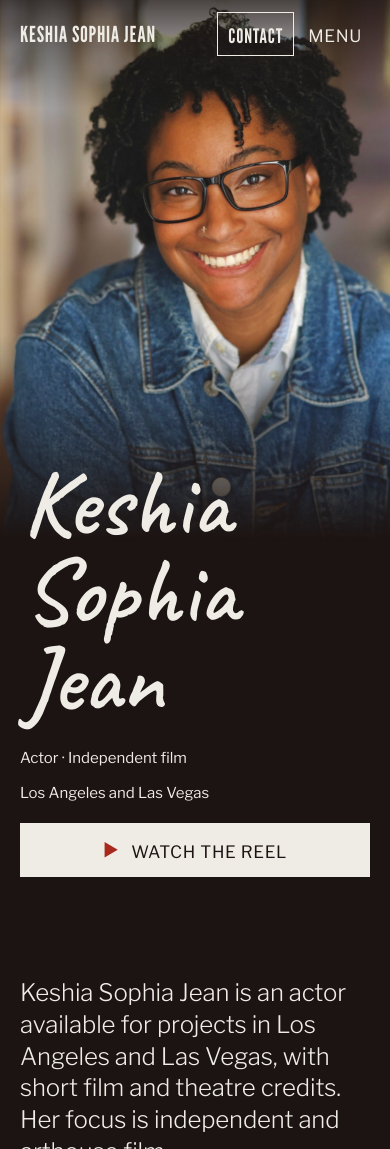
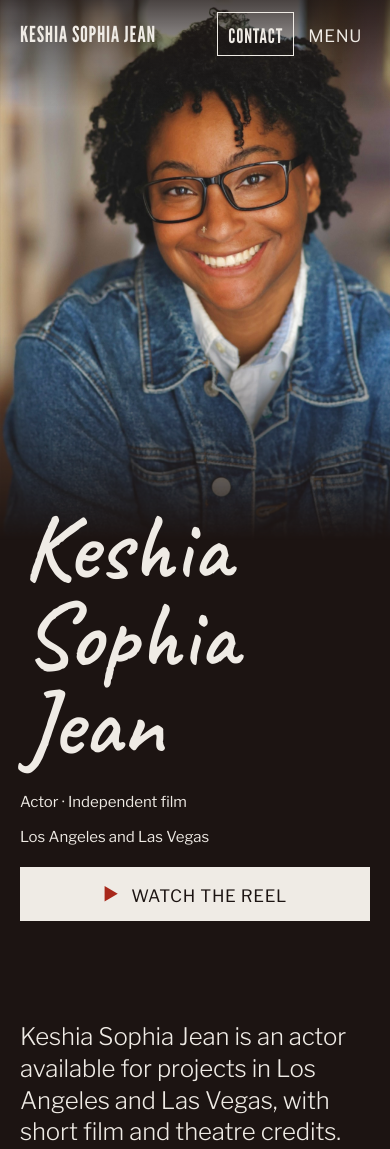
Before and after one commit to Poly-G/soltasite, a Next.js app: page /examples/keshia-sophia-jean in a window 390 px wide. Shown: the top 1149 px of the page. Built offline with nearby package versions, Linux system fonts and the light colour scheme; no server answers.

Commit message:
Give Keshia hero title more top breathing room

```diff
--- a/app/examples/keshia-sophia-jean/keshia.module.css
+++ b/app/examples/keshia-sophia-jean/keshia.module.css
@@ -126,7 +126,7 @@
     linear-gradient(0deg, rgba(var(--bg-rgb), 1) 0%, rgba(var(--bg-rgb), 0) 22%),
     linear-gradient(180deg, rgba(var(--bg-rgb), .6) 0%, rgba(var(--bg-rgb), 0) 16%);
 }
-.hero-copy { position: absolute; left: 0; right: 0; bottom: 72px; display: flex; flex-direction: column; align-items: flex-start; gap: 16px; }
+.hero-copy { position: absolute; left: 0; right: 0; bottom: 48px; display: flex; flex-direction: column; align-items: flex-start; gap: 16px; padding-top: 28px; }
 .kicker { font-weight: 500; }
 .name { font-family: var(--script); font-weight: 600; font-size: clamp(90px, 12vw, 172px); line-height: .92; letter-spacing: 0; margin-bottom: 18px; padding: .04em .08em .1em .03em; margin-left: -.03em; }
 .hero-actions { display: flex; align-items: center; gap: 30px; padding-top: 8px; }
@@ -140,7 +140,7 @@
   }
   .hero-photo img { object-position: 50% 14%; }
   .hero-shade { bottom: auto; height: 540px; background: linear-gradient(180deg, rgba(var(--bg-rgb), .8) 0%, rgba(var(--bg-rgb), 0) 20%); }
-  .hero-copy { position: relative; bottom: auto; margin-top: -84px; padding-bottom: 28px; gap: 12px; }
+  .hero-copy { position: relative; bottom: auto; margin-top: -56px; padding-top: 16px; padding-bottom: 28px; gap: 12px; }
   .kicker { order: 2; font-size: 15px; font-weight: 400; }
   .name { order: 1; font-size: clamp(76px, 24vw, 116px); line-height: .94; margin-bottom: 10px; padding-bottom: .12em; }
   .hero-place { order: 3; font-size: 15px; margin-top: -12px; }
```
